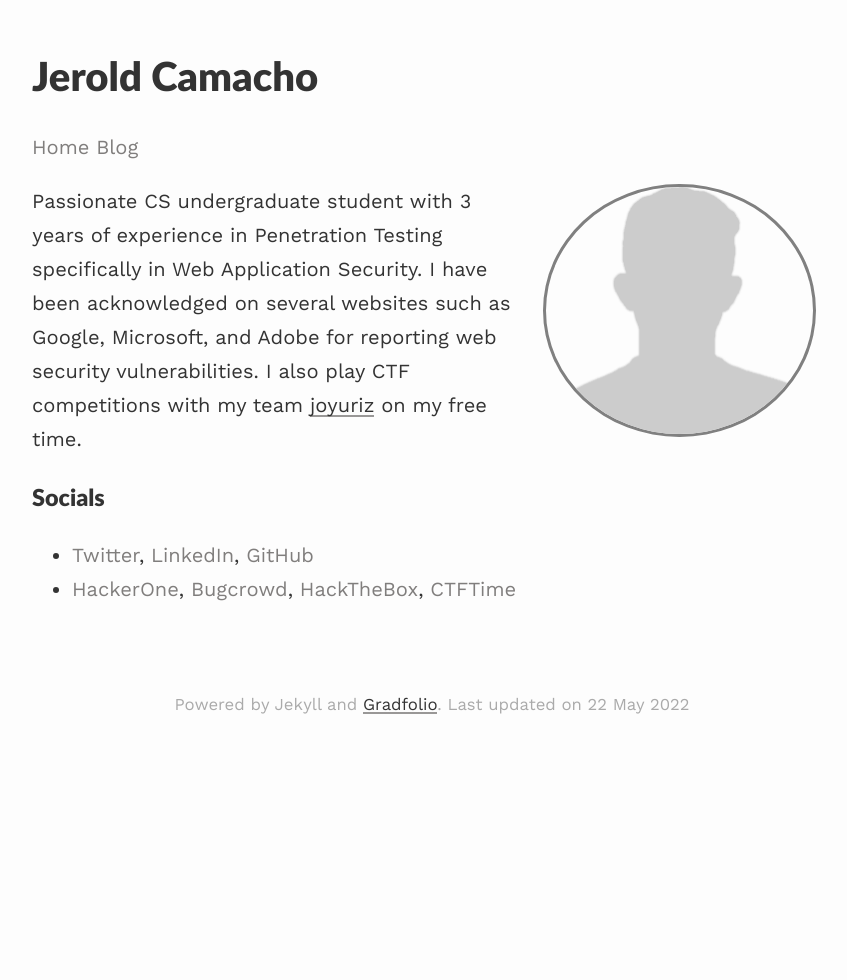
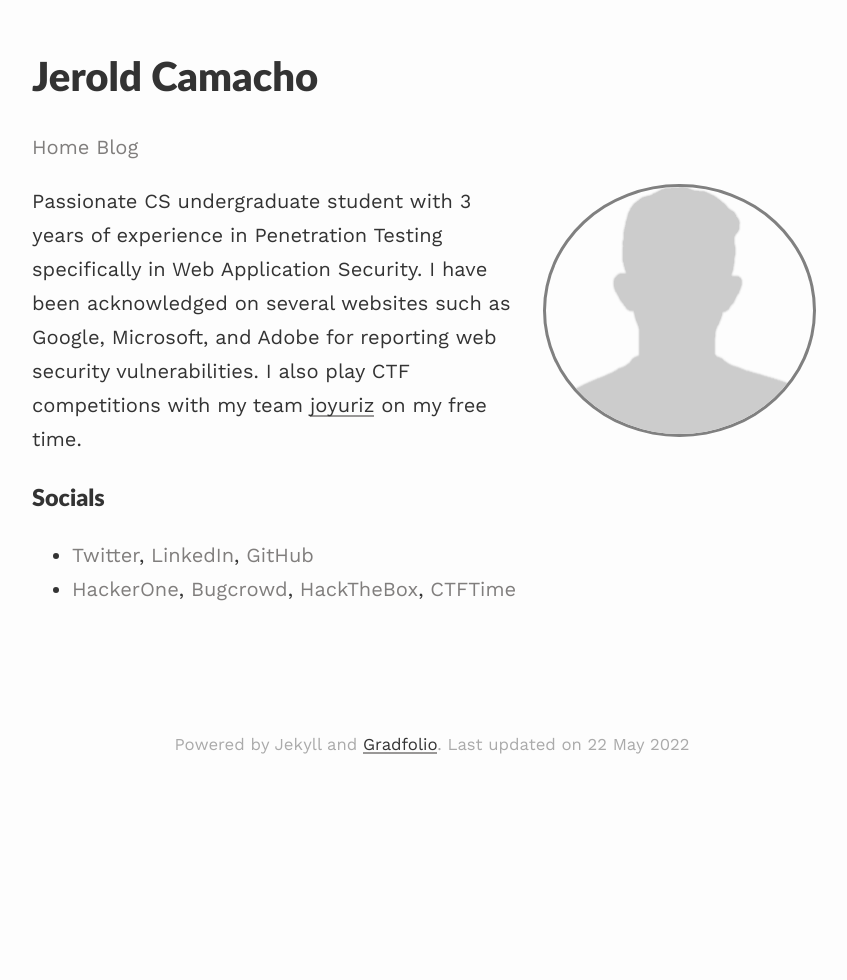
Before and after one commit to jeroldcamacho/jeroldcamacho.github.io, a Jekyll site: the page built from index.md, in a window 1280 px wide. Shown: the whole page, without its empty margins (208-1055 px from the left). Built offline with Jekyll 4.4.1, drawn with Linux system fonts in a browser that asks for light colours; nearby versions of some CDN libraries.

Commit message:
Update footer

```diff
--- a/assets/css/_sass/footer.scss
+++ b/assets/css/_sass/footer.scss
@@ -1,7 +1,7 @@
 /* Footer */
 footer {
     clear: both;
-    margin-top: 4em;
+    margin-top: 6em;
 }
 
 /* Footer copyrights */
```
Also changed, not shown: 3 other files.
